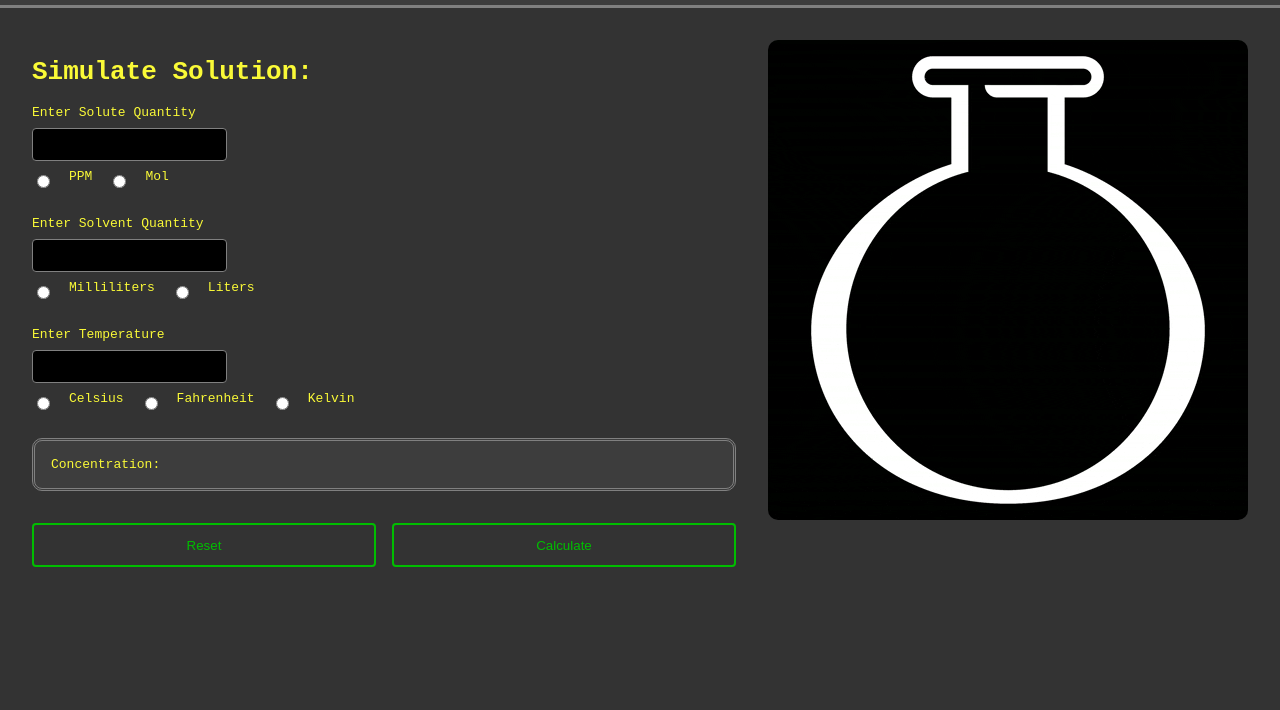
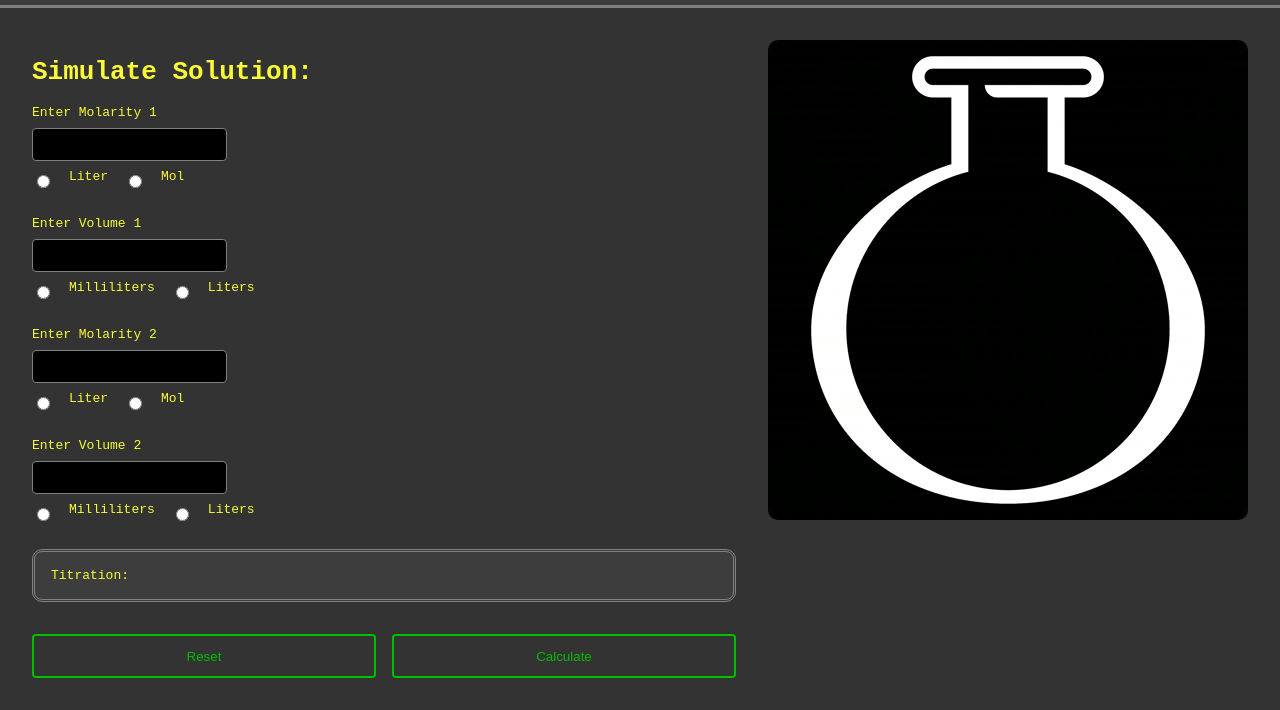
Before and after one commit to SulemanAziz/LabSimulator, a website: page Webpages/Chemistry_Titration.html in a window 1280 px wide. Shown: the part 95-805 px from the top of the page. Drawn offline with Linux system fonts and the light colour scheme.

Commit message:
Titration

```diff
--- a/Webpages/Chemistry_Titration.html
+++ b/Webpages/Chemistry_Titration.html
@@ -19,40 +19,48 @@
             <h1>Simulate Solution:</h1>
             <form>
                 <div class="input-group">
-                    <label>Enter Solute Quantity</label>
-                    <input type="number" name="solute" id="solute">
+                    <label>Enter Molarity 1</label>
+                    <input type="number" name="Molarity" id="M">
                     <div class="radio-group">
-                        <input type="radio" name="s_unit" value="ppm"><label>PPM</label>
-                        <input type="radio" name="s_unit" value="mol"><label>Mol</label>
+                        <input type="radio" name="M_unit" value="Liter"><label>Liter</label>
+                        <input type="radio" name="M_unit" value="mol"><label>Mol</label>
                     </div>
                 </div>
 
                 <div class="input-group">
-                    <label>Enter Solvent Quantity</label>
-                    <input type="number" name="solvent" id="solvent">
+                    <label>Enter Volume 1</label>
+                    <input type="number" name="Volume" id="V">
                     <div class="radio-group">
-                        <input type="radio" name="sol_unit" value="mL"><label>Milliliters</label>
-                        <input type="radio" name="sol_unit" value="L"><label>Liters</label>
+                        <input type="radio" name="v_unit" value="mL"><label>Milliliters</label>
+                        <input type="radio" name="v_unit" value="L"><label>Liters</label>
                     </div>
                 </div>
 
                 <div class="input-group">
-                    <label>Enter Temperature</label>
-                    <input type="number" name="temp" id="temp">
+                    <label>Enter Molarity 2</label>
+                    <input type="number" name="Molarity2" id="M2">
                     <div class="radio-group">
-                        <input type="radio" name="temp_unit" value="C"><label>Celsius</label>
-                        <input type="radio" name="temp_unit" value="F"><label>Fahrenheit</label>
-                        <input type="radio" name="temp_unit" value="K"><label>Kelvin</label>
+                        <input type="radio" name="M_unit" value="Liter"><label>Liter</label>
+                        <input type="radio" name="M_unit" value="mol"><label>Mol</label>
+                    </div>
+                </div>
+
+                <div class="input-group">
+                    <label>Enter Volume 2</label>
+                    <input type="number" name="Volume2" id="V2">
+                    <div class="radio-group">
+                        <input type="radio" name="V_unit" value="mL"><label>Milliliters</label>
+                        <input type="radio" name="v_unit" value="L"><label>Liters</label>
                     </div>
                 </div>
 
                 <div class="result-display">
-                    Concentration: <span id="Concentration"></span>
+                    Titration: <span id="Titration"></span>
                 </div>
 
                 <div class="button-group">
                     <button type="reset">Reset</button>
-                    <button type="button" onclick="Concentration(document.getElementById('solute').value, document.getElementById('solvent').value)">Calculate</button>
+                    <button type="button" onclick="Titration(document.getElementById('M').value, document.getElementById('V').value,document.getElementById('M2').value,document.getElementById('V2').value)">Calculate</button>
                 </div>
             </form>
         </div>
--- a/Webpages/Javascript/Chemistry/Exp.JS
+++ b/Webpages/Javascript/Chemistry/Exp.JS
@@ -13,7 +13,6 @@ function Concentration(n,v,mm){
 
     const s_unit = document.querySelector('input[name="s_unit"]:checked')?.value;
     const sol_unit = document.querySelector('input[name="sol_unit"]:checked')?.value;
-
 
 
 
@@ -38,7 +37,34 @@ function PH(){
 }
 
 function Titration(m1,v1,m2,v2){
+    m1 = parseFloat(m1);
+    v1 = parseFloat(v1);
+    m2 = parseFloat(m2);
+    v2 = parseFloat(v2);
 
+    // Input validation
+    if (isNaN(m1) || isNaN(v1) || isNaN(m2) || isNaN(v2)) {
+        document.getElementById('Titration').innerHTML = "Invalid input values";
+        return;
+    }
 
+    const M_unit = document.querySelector('input[name="M_unit"]:checked')?.value;
+    const v_unit = document.querySelector('input[name="v_unit"]:checked')?.value;
 
+    if(M_unit === 'Liter') m1 = m1/22.4;
+    if(v_unit === 'mL') v1 = v1/1000;
+    if(M_unit === 'Liter') m2 = m2/22.4;
+    if(v_unit === 'mL') v2 = v2/1000;
+
+    // Calculate m1v1 and m2v2 separately
+    let product1 = m1 * v1;
+    let product2 = m2 * v2;
+
+    // Display result
+    if(isFinite(product1) && isFinite(product2)){
+        document.getElementById('Titration').innerHTML =
+            "M₁V₁ = " + product1.toFixed(5) + " mol·L, M₂V₂ = " + product2.toFixed(5) + " mol·L";
+    } else {
+        document.getElementById('Titration').innerHTML = "Invalid calculation";
+    }
 }
```
